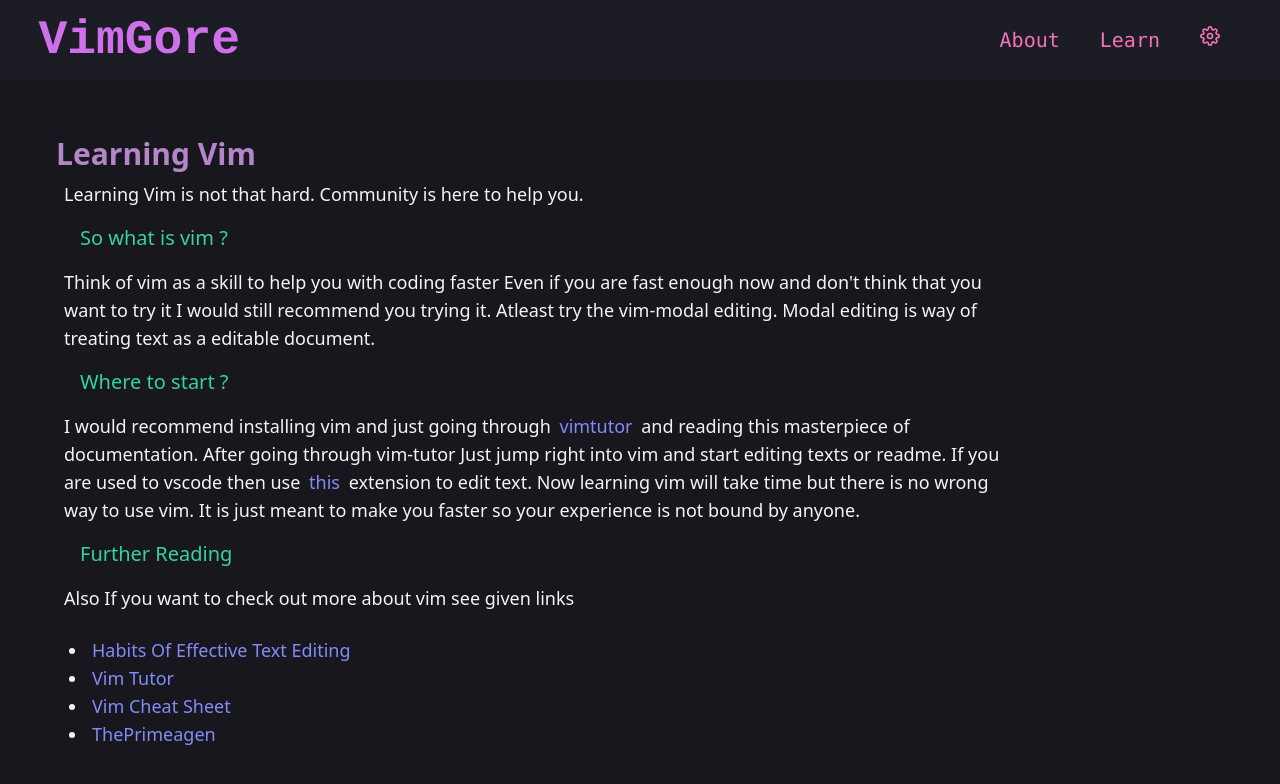
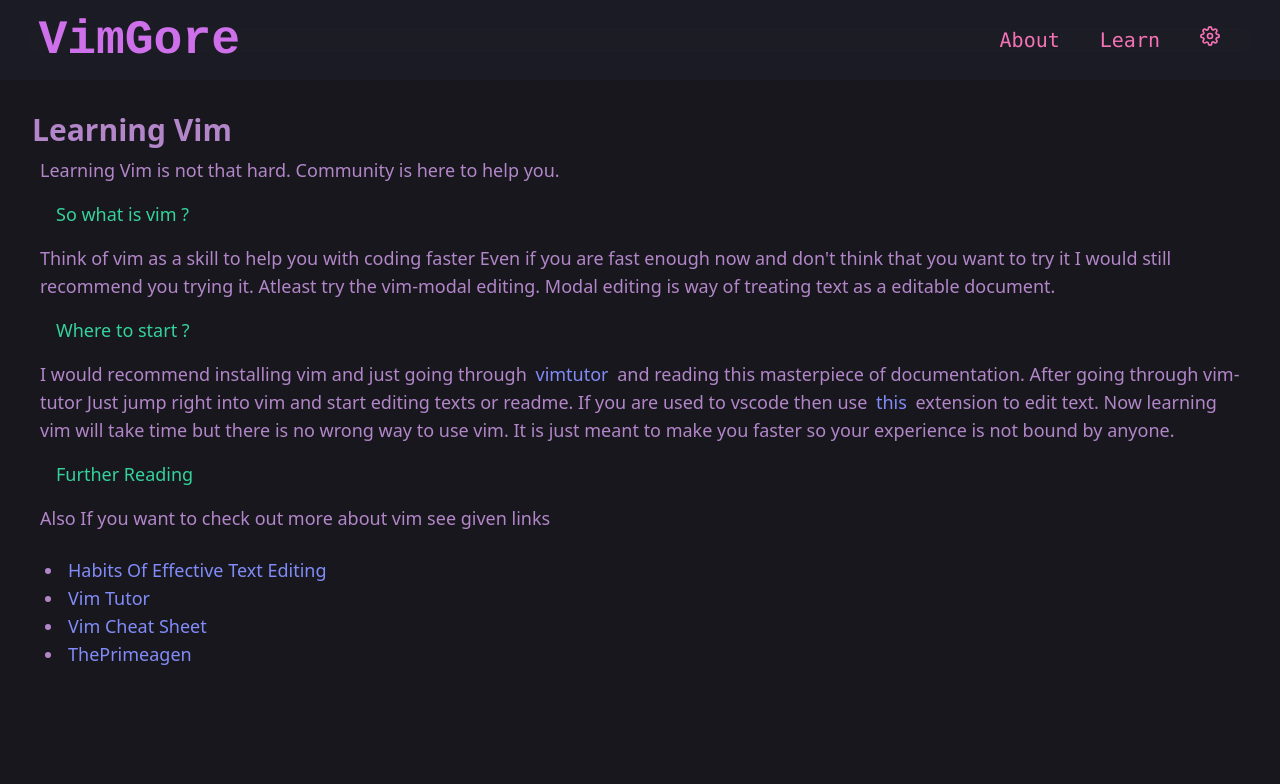
Before and after one commit to ps173/VimGore, a Next.js app in the folder client/: page /learn in a window 1280 px wide. Shown: the top 784 px of the page. Built offline with nearby package versions, Linux system fonts and the light colour scheme.

Commit message:
minor changes

```diff
--- a/client/components/editor.jsx
+++ b/client/components/editor.jsx
@@ -59,6 +59,7 @@ const VimEditor = (
   theme: localtheme, // retrieve from localStorage if the theme exists
   mode: language,
   lineNumbers: localLineNumber,
+  lineWrapping: false,
   keyMap: "vim",
  };
 
--- a/client/components/infoarea.jsx
+++ b/client/components/infoarea.jsx
@@ -2,17 +2,21 @@ import "react";
 import Link from "next/link";
 
 export default function Info({ children }) {
- return <div className="m-14">{children}</div>;
+ return <div className="m-8">{children}</div>;
 }
 
 Info.Container = ({ children }) => {
- return <div className="p-2 w-10/12">{children}</div>;
+ return <div className="p-2">
+  {children}
+ </div>;
 };
 
 Info.FlexContainer = ({ children }) => {
  // Add the children that Are themselves Container
  return (
-  <div className="flex flex-row bg-gray-800 h-auto p-5 m-4 w-auto rounded-lg">
+  <div
+   className="flex flex-row bg-gray-800 h-auto p-5 rounded-lg"
+  >
    {children}
   </div>
  );
@@ -20,17 +24,25 @@ Info.FlexContainer = ({ children }) => {
 
 Info.MonoTitle = ({ children }) => {
  return (
-  <h1 className="font-bold font-mono text-3xl text-pink-500">{children}</h1>
+  <h1
+   className="font-bold font-mono text-3xl text-pink-500"
+  >
+   {children}
+  </h1>
  );
 };
 
 Info.Title = ({ children }) => {
- return <h1 className="font-bold font-sans text-3xl">{children}</h1>;
+ return <h1 className="font-bold font-sans text-3xl ">
+  {children}
+ </h1>;
 };
 
 Info.Text = ({ children }) => {
  return (
-  <div className="font-sans font-normal w-full text-lg text-gray-100 ">
+  <div
+   className="font-sans font-normal w-full text-lg "
+  >
    {children}
   </div>
  );
@@ -38,7 +50,7 @@ Info.Text = ({ children }) => {
 
 Info.Header = ({ children }) => {
  return (
-  <div className="text-justify p-4 text-xl text-green-400">
+  <div className="text-justify p-4 text-green-400">
    {children}
   </div>
  );
@@ -46,7 +58,7 @@ Info.Header = ({ children }) => {
 
 Info.Question = ({ children }) => {
  return (
-  <div className="text-justify py-2 text-md text-blue-400">
+  <div className="text-justify py-2 text-blue-400">
    {children}
   </div>
  );
```
